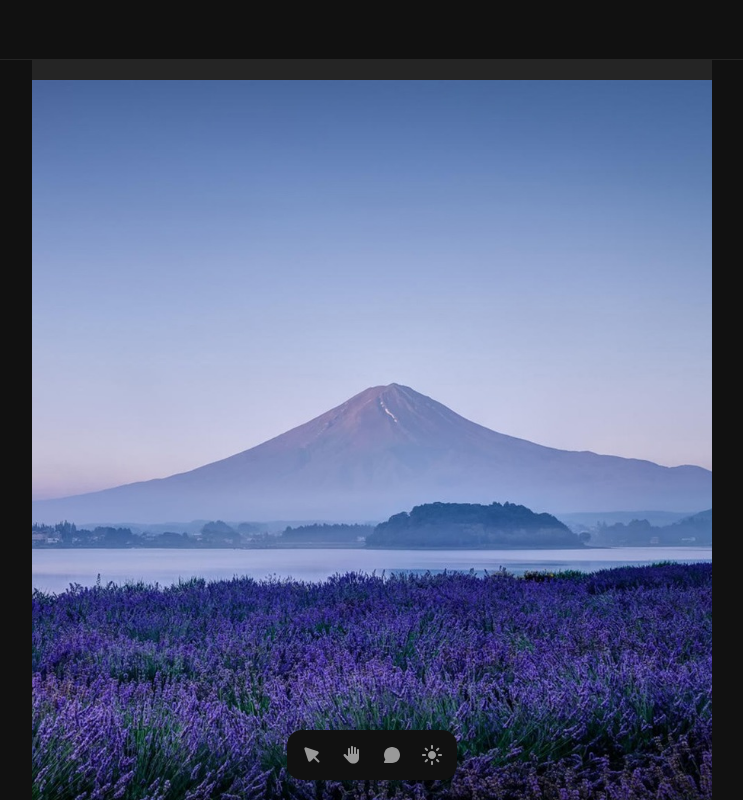
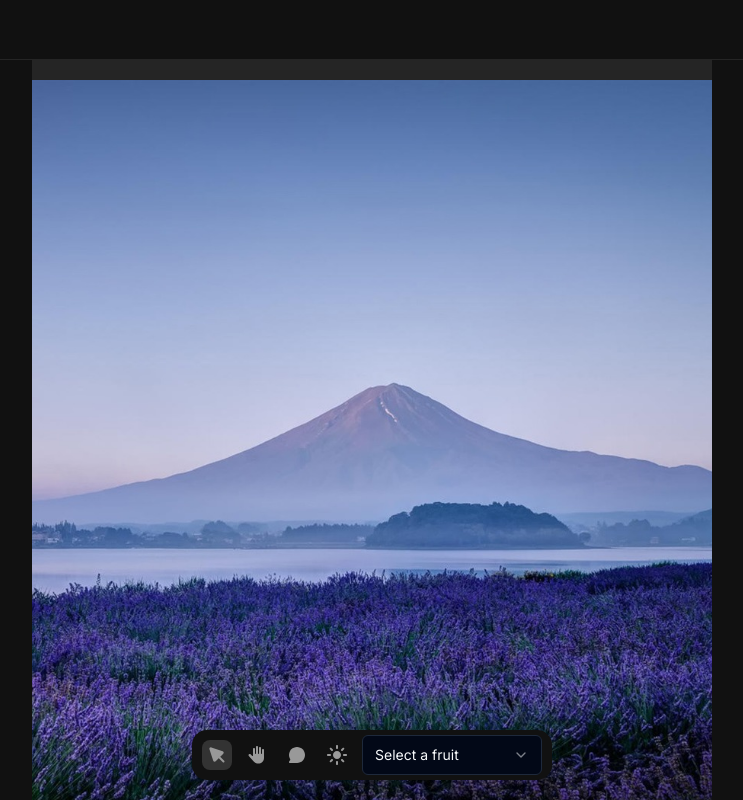
Before and after one commit to heqing0712/next-ts-builder, a Next.js app: page / in a window 1280 px wide. Shown: the whole page, without its empty margins (268-1011 px from the left). Built offline with nearby package versions, Linux system fonts and the light colour scheme.

Commit message:
feat:切换主题开发

```diff
--- a/package.json
+++ b/package.json
@@ -9,11 +9,13 @@
     "lint": "next lint"
   },
   "dependencies": {
+    "@radix-ui/react-select": "^2.0.0",
     "@radix-ui/react-slot": "^1.0.2",
     "class-variance-authority": "^0.7.0",
     "clsx": "^2.1.1",
     "lucide-react": "^0.379.0",
     "next": "14.2.3",
+    "next-themes": "^0.3.0",
     "react": "^18",
     "react-dom": "^18",
     "react-map-interaction": "^2.1.0",
--- a/src/app/layout.tsx
+++ b/src/app/layout.tsx
@@ -1,5 +1,6 @@
 import type { Metadata } from "next";
 import { Inter } from "next/font/google";
+import { ThemeProvider } from 'next-themes'
 import "./scss/root.scss";
 import "./scss/globals.css";
 import "./scss/layout.scss";
@@ -19,14 +20,21 @@
   return (
     <html lang="en">
       <body className={inter.className}>
+        <ThemeProvider
+             attribute="class"
+          defaultTheme="dark"
+
+        >
         <div className="app">
+
           <BaseHeader />
           <div className="main">
           {children}
           </div>
 
 
-       </div>
+          </div>
+          </ThemeProvider>
       </body>
     </html>
   );
--- a/src/app/scss/page.scss
+++ b/src/app/scss/page.scss
@@ -61,11 +61,28 @@
     padding:10px;
      .tools-item{
         display: flex;
-        width: 30px;
-        height: 30px;
         align-items: center;
         justify-content: center;
         padding: 0;
-        color:#999999;
+        .tools-icon{
+            display: flex;
+            width: 30px;
+            height: 30px;
+            align-items: center;
+            justify-content: center;
+            width: 30px;
+            height: 30px;
+            color:#999999;
+            cursor: pointer;
+            &:hover{
+                color:#fff;
+            }
+            &.is-active{
+                background-color:#333333;
+                border-radius: 8px;
+            }
+        }
+
+
      }
 }
--- a/src/components/home/builder-tools.tsx
+++ b/src/components/home/builder-tools.tsx
@@ -2,22 +2,86 @@
 import Hand from '@/assets/icons/hand.svg'
 import Message from '@/assets/icons/message.svg'
 import ThemeLight from '@/assets/icons/themeLight.svg'
+import ThemeDark from '@/assets/icons/themeLight.svg'
+import { BuilderToolsEnum } from '@/configs/enums/BuilderToolsEnum'
+import {
+  Select,
+  SelectContent,
+  SelectGroup,
+  SelectItem,
+  SelectLabel,
+  SelectTrigger,
+  SelectValue,
+} from "@/components/ui/select"
+import { useTheme } from "next-themes"
+import { useState } from 'react'
 export function BuilderTools() {
+  const [activeTool,setActiveTool] = useState(BuilderToolsEnum.ARROW)
+
+  const { theme, setTheme } = useTheme()
+
+
+  function getThemeDom() {
+    if( theme === 'dark'){
+      return <ThemeLight onClick={() => setTheme("light")}/>
+      }else{
+       return  <ThemeDark onClick={() => setTheme("dark")} />
+      }
+  }
     return <>
     <div className="builder-tools">
         <div className="tools-item">
-              <Arrow/>
+          <div  className={['tools-icon', activeTool === BuilderToolsEnum.ARROW ? 'is-active' : ''].join(' ')} >
+          <Arrow />
+          </div>
+
             </div>
         <div className="tools-item">
-            <Hand/>
+
+          <div  className={['tools-icon', activeTool === BuilderToolsEnum.HAND ? 'is-active' : ''].join(' ')} >
+          <Hand />
+          </div>
             </div>
+        <div className="tools-item">
+
+          <div  className={['tools-icon', activeTool === BuilderToolsEnum.MESSAGE ? 'is-active' : ''].join(' ')} >
+          <Message />
+          </div>
+            </div>
+        <div className="tools-item">
+          <div className={['tools-icon', activeTool === BuilderToolsEnum.THEME ? 'is-active' : ''].join(' ')} >
+
+            {
+              theme === 'dark' ?
+              <ThemeLight onClick={() => setTheme("light")} /> :
+              <ThemeDark onClick={() => setTheme("dark")} />
+            }
+
+
+          </div>
+        </div>
 
         <div className="tools-item">
-              <Message/>
-            </div>
-        <div className="tools-item">
-              <ThemeLight/>
-            </div>
+        <Select>
+      <SelectTrigger className="w-[180px]">
+        <SelectValue placeholder="Select a fruit" />
+      </SelectTrigger>
+      <SelectContent>
+        <SelectGroup>
+          <SelectLabel>Fruits</SelectLabel>
+          <SelectItem value="apple">Apple</SelectItem>
+          <SelectItem value="banana">Banana</SelectItem>
+          <SelectItem value="blueberry">Blueberry</SelectItem>
+          <SelectItem value="grapes">Grapes</SelectItem>
+          <SelectItem value="pineapple">Pineapple</SelectItem>
+        </SelectGroup>
+      </SelectContent>
+    </Select>
+        </div>
+
+
+
+
       </div>
     </>
 }
--- /dev/null
+++ b/src/components/ui/select.tsx
@@ -0,0 +1,160 @@
+"use client"
+
+import * as React from "react"
+import * as SelectPrimitive from "@radix-ui/react-select"
+import { Check, ChevronDown, ChevronUp } from "lucide-react"
+
+import { cn } from "@/lib/utils"
+
+const Select = SelectPrimitive.Root
+
+const SelectGroup = SelectPrimitive.Group
+
+const SelectValue = SelectPrimitive.Value
+
+const SelectTrigger = React.forwardRef<
+  React.ElementRef<typeof SelectPrimitive.Trigger>,
+  React.ComponentPropsWithoutRef<typeof SelectPrimitive.Trigger>
+>(({ className, children, ...props }, ref) => (
+  <SelectPrimitive.Trigger
+    ref={ref}
+    className={cn(
+      "flex h-10 w-full items-center justify-between rounded-md border border-input bg-background px-3 py-2 text-sm ring-offset-background placeholder:text-muted-foreground focus:outline-none focus:ring-2 focus:ring-ring focus:ring-offset-2 disabled:cursor-not-allowed disabled:opacity-50 [&>span]:line-clamp-1",
+      className
+    )}
+    {...props}
+  >
+    {children}
+    <SelectPrimitive.Icon asChild>
+      <ChevronDown className="h-4 w-4 opacity-50" />
+    </SelectPrimitive.Icon>
+  </SelectPrimitive.Trigger>
+))
+SelectTrigger.displayName = SelectPrimitive.Trigger.displayName
+
+const SelectScrollUpButton = React.forwardRef<
+  React.ElementRef<typeof SelectPrimitive.ScrollUpButton>,
+  React.ComponentPropsWithoutRef<typeof SelectPrimitive.ScrollUpButton>
+>(({ className, ...props }, ref) => (
+  <SelectPrimitive.ScrollUpButton
+    ref={ref}
+    className={cn(
+      "flex cursor-default items-center justify-center py-1",
+      className
+    )}
+    {...props}
+  >
+    <ChevronUp className="h-4 w-4" />
+  </SelectPrimitive.ScrollUpButton>
+))
+SelectScrollUpButton.displayName = SelectPrimitive.ScrollUpButton.displayName
+
+const SelectScrollDownButton = React.forwardRef<
+  React.ElementRef<typeof SelectPrimitive.ScrollDownButton>,
+  React.ComponentPropsWithoutRef<typeof SelectPrimitive.ScrollDownButton>
+>(({ className, ...props }, ref) => (
+  <SelectPrimitive.ScrollDownButton
+    ref={ref}
+    className={cn(
+      "flex cursor-default items-center justify-center py-1",
+      className
+    )}
+    {...props}
+  >
+    <ChevronDown className="h-4 w-4" />
+  </SelectPrimitive.ScrollDownButton>
+))
+SelectScrollDownButton.displayName =
+  SelectPrimitive.ScrollDownButton.displayName
+
+const SelectContent = React.forwardRef<
+  React.ElementRef<typeof SelectPrimitive.Content>,
+  React.ComponentPropsWithoutRef<typeof SelectPrimitive.Content>
+>(({ className, children, position = "popper", ...props }, ref) => (
+  <SelectPrimitive.Portal>
+    <SelectPrimitive.Content
+      ref={ref}
+      className={cn(
+        "relative z-50 max-h-96 min-w-[8rem] overflow-hidden rounded-md border bg-popover text-popover-foreground shadow-md data-[state=open]:animate-in data-[state=closed]:animate-out data-[state=closed]:fade-out-0 data-[state=open]:fade-in-0 data-[state=closed]:zoom-out-95 data-[state=open]:zoom-in-95 data-[side=bottom]:slide-in-from-top-2 data-[side=left]:slide-in-from-right-2 data-[side=right]:slide-in-from-left-2 data-[side=top]:slide-in-from-bottom-2",
+        position === "popper" &&
+          "data-[side=bottom]:translate-y-1 data-[side=left]:-translate-x-1 data-[side=right]:translate-x-1 data-[side=top]:-translate-y-1",
+        className
+      )}
+      position={position}
+      {...props}
+    >
+      <SelectScrollUpButton />
+      <SelectPrimitive.Viewport
+        className={cn(
+          "p-1",
+          position === "popper" &&
+            "h-[var(--radix-select-trigger-height)] w-full min-w-[var(--radix-select-trigger-width)]"
+        )}
+      >
+        {children}
+      </SelectPrimitive.Viewport>
+      <SelectScrollDownButton />
+    </SelectPrimitive.Content>
+  </SelectPrimitive.Portal>
+))
+SelectContent.displayName = SelectPrimitive.Content.displayName
+
+const SelectLabel = React.forwardRef<
+  React.ElementRef<typeof SelectPrimitive.Label>,
+  React.ComponentPropsWithoutRef<typeof SelectPrimitive.Label>
+>(({ className, ...props }, ref) => (
+  <SelectPrimitive.Label
+    ref={ref}
+    className={cn("py-1.5 pl-8 pr-2 text-sm font-semibold", className)}
+    {...props}
+  />
+))
+SelectLabel.displayName = SelectPrimitive.Label.displayName
+
+const SelectItem = React.forwardRef<
+  React.ElementRef<typeof SelectPrimitive.Item>,
+  React.ComponentPropsWithoutRef<typeof SelectPrimitive.Item>
+>(({ className, children, ...props }, ref) => (
+  <SelectPrimitive.Item
+    ref={ref}
+    className={cn(
+      "relative flex w-full cursor-default select-none items-center rounded-sm py-1.5 pl-8 pr-2 text-sm outline-none focus:bg-accent focus:text-accent-foreground data-[disabled]:pointer-events-none data-[disabled]:opacity-50",
+      className
+    )}
+    {...props}
+  >
+    <span className="absolute left-2 flex h-3.5 w-3.5 items-center justify-center">
+      <SelectPrimitive.ItemIndicator>
+        <Check className="h-4 w-4" />
+      </SelectPrimitive.ItemIndicator>
+    </span>
+
+    <SelectPrimitive.ItemText>{children}</SelectPrimitive.ItemText>
+  </SelectPrimitive.Item>
+))
+SelectItem.displayName = SelectPrimitive.Item.displayName
+
+const SelectSeparator = React.forwardRef<
+  React.ElementRef<typeof SelectPrimitive.Separator>,
+  React.ComponentPropsWithoutRef<typeof SelectPrimitive.Separator>
+>(({ className, ...props }, ref) => (
+  <SelectPrimitive.Separator
+    ref={ref}
+    className={cn("-mx-1 my-1 h-px bg-muted", className)}
+    {...props}
+  />
+))
+SelectSeparator.displayName = SelectPrimitive.Separator.displayName
+
+export {
+  Select,
+  SelectGroup,
+  SelectValue,
+  SelectTrigger,
+  SelectContent,
+  SelectLabel,
+  SelectItem,
+  SelectSeparator,
+  SelectScrollUpButton,
+  SelectScrollDownButton,
+}
--- /dev/null
+++ b/src/configs/enums/BuilderToolsEnum.ts
@@ -0,0 +1,6 @@
+export enum BuilderToolsEnum {
+  ARROW = "arrow",
+  HAND = "hand",
+  MESSAGE = "message",
+  THEME = "theme",
+}
```
Also changed, not shown: tailwind.config.ts (+8 -8 lines), 1 other file (tests, documents, lock files or other folders).
